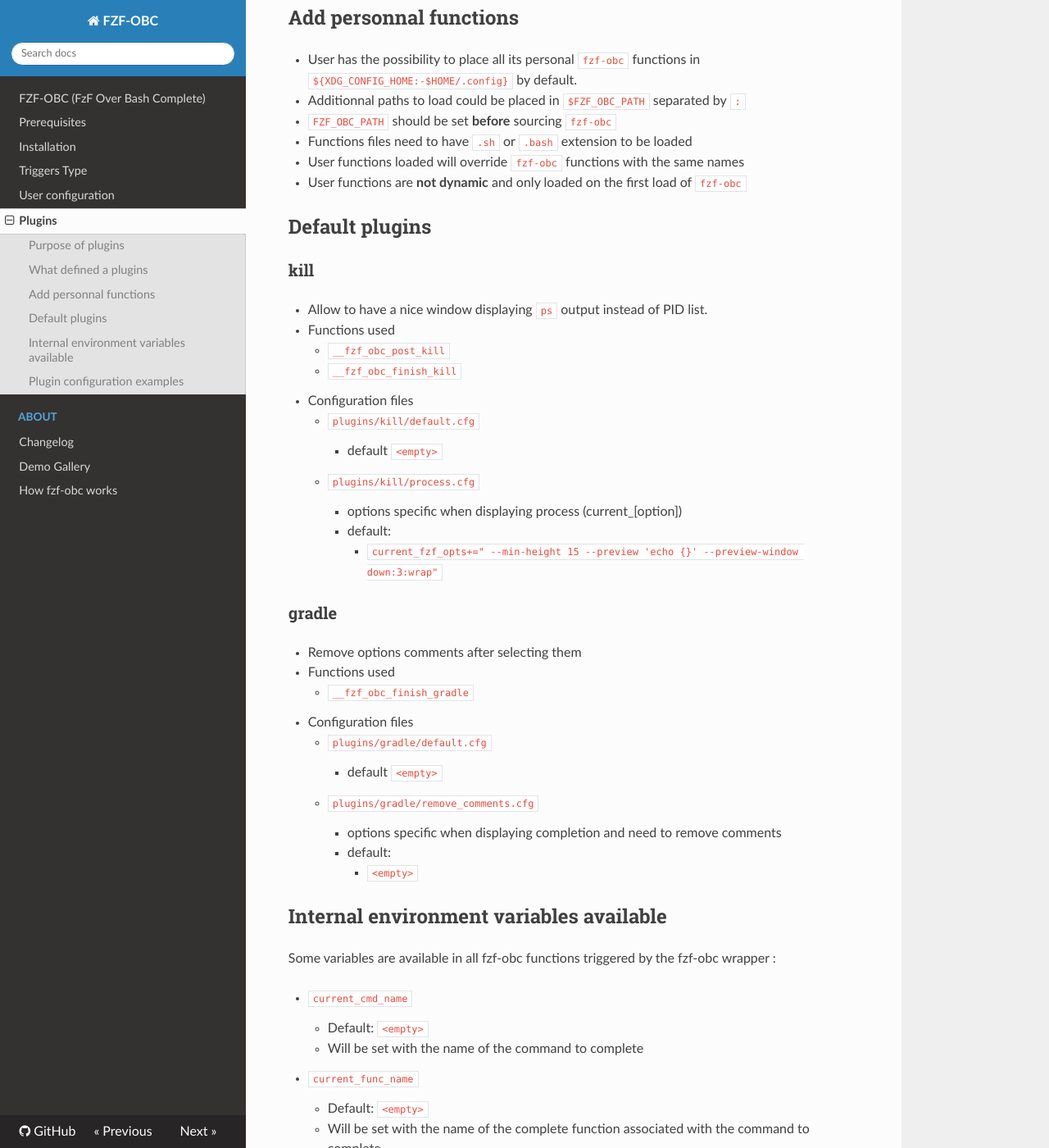
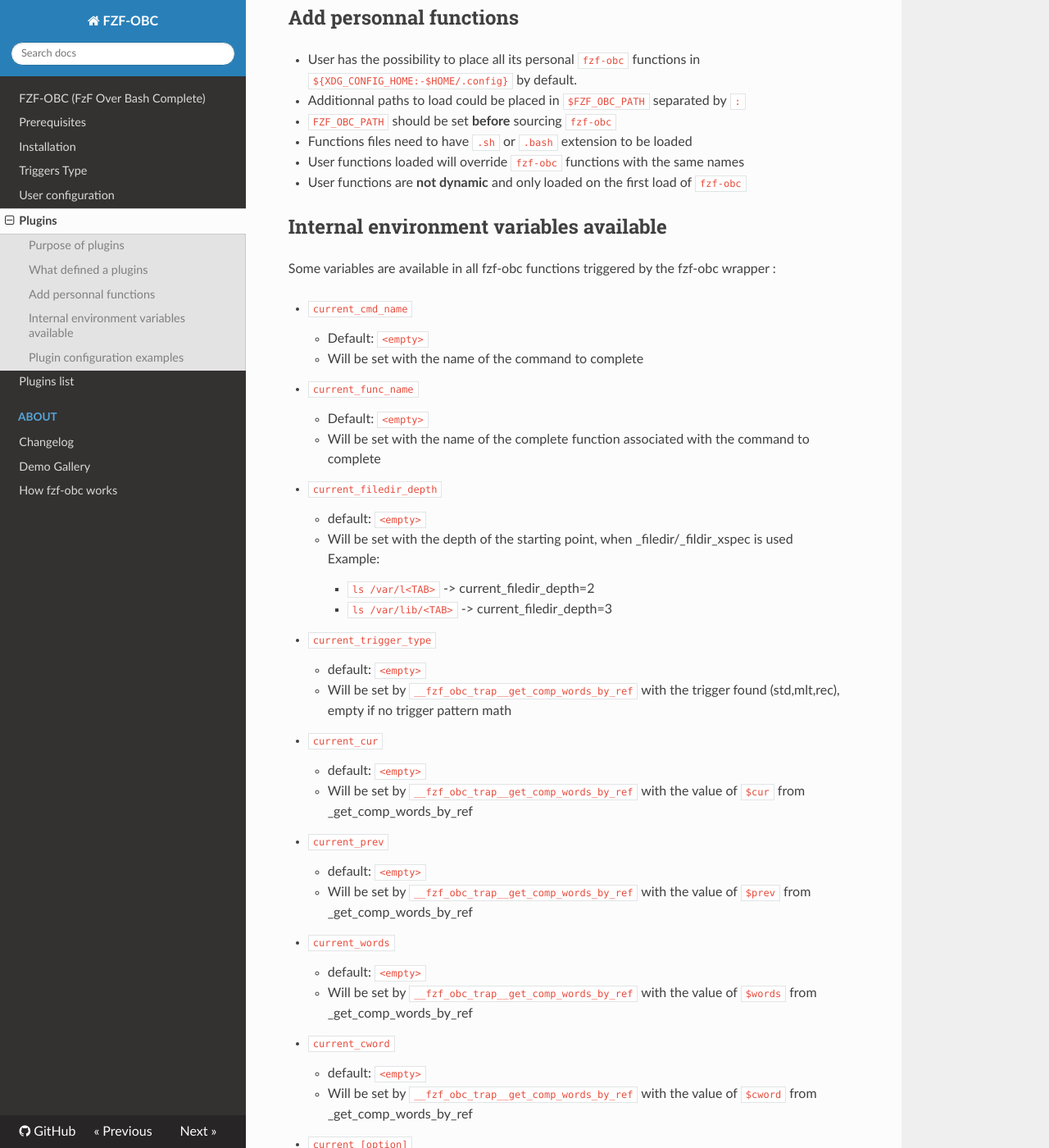
Before and after one commit to rockandska/fzf-obc, an MkDocs documentation site: the page built from docs/plugins.md, in a window 1280 px wide and 1400 px high, scrolled down 1344 px. Shown: the whole window at 82% size. Built offline with MkDocs 1.6.1, drawn with Linux system fonts in a browser that asks for light colours; nearby versions of some CDN libraries.

Commit message:
[doc] add plugins list section

```diff
--- a/docs/plugins.md
+++ b/docs/plugins.md
@@ -57,35 +57,6 @@
 - Functions files need to have `.sh` or `.bash` extension to be loaded
 - User functions loaded will override `fzf-obc` functions with the same names
 - User functions are **not dynamic** and only loaded on the first load of `fzf-obc`
-
-## Default plugins
-
-### kill
-
-- Allow to have a nice window displaying `ps` output instead of PID list.
-- Functions used
-    - `__fzf_obc_post_kill`
-    - `__fzf_obc_finish_kill`
-- Configuration files
-    - `plugins/kill/default.cfg`
-        - default `<empty>`
-    - `plugins/kill/process.cfg`
-        - options specific when displaying process (current_[option])
-        - default:
-            - `current_fzf_opts+=" --min-height 15 --preview 'echo {}' --preview-window down:3:wrap"`
-
-### gradle
-
-- Remove options comments after selecting them
-- Functions used
-    - `__fzf_obc_finish_gradle`
-- Configuration files
-    - `plugins/gradle/default.cfg`
-        - default `<empty>`
-    - `plugins/gradle/remove_comments.cfg`
-        - options specific when displaying completion and need to remove comments
-        - default:
-            - `<empty>`
 
 ## Internal environment variables available
 
--- a/mkdocs.yml
+++ b/mkdocs.yml
@@ -12,6 +12,7 @@
   - triggers_type.md
   - user_config.md
   - plugins.md
+  - plugins_list.md
   - About:
       - Changelog: changelog.md
       - Demo Gallery: tests_gallery.md
```
Also changed, not shown: docs/plugins_list.md (added, +56 -0 lines).
